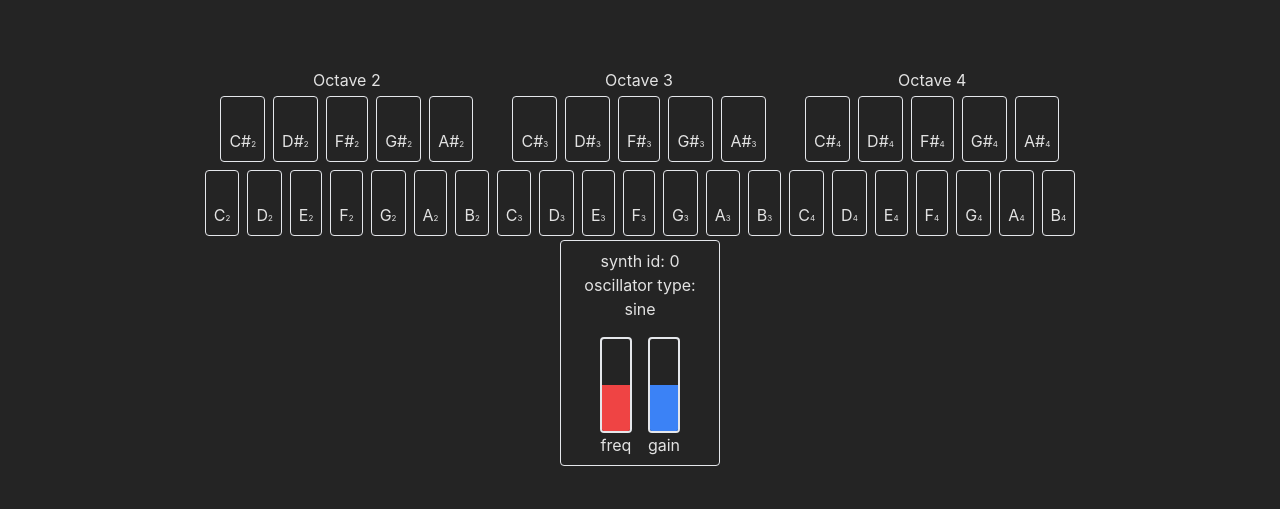
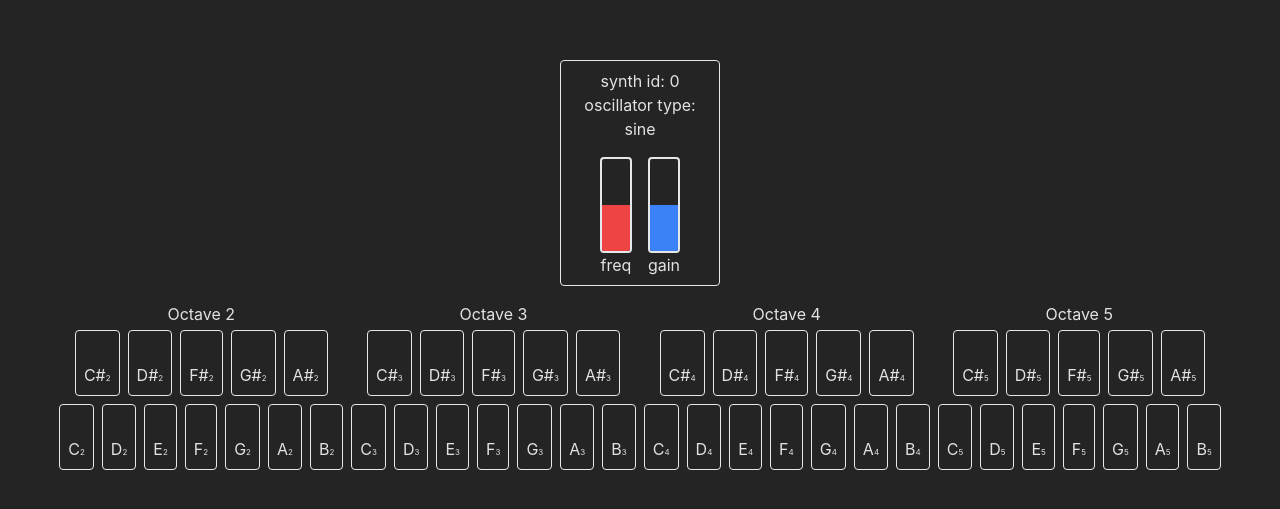
Before and after one commit to CalebBabin/synth-WebAudio, a React (Vite) app: page / in a window 1280 px wide. Shown: the part 133-642 px from the top of the page. Built offline with nearby package versions, Linux system fonts and the light colour scheme.

Commit message:
reorganize keyboard

```diff
--- a/src/App.jsx
+++ b/src/App.jsx
@@ -2,7 +2,9 @@ import Keyboard from "./components/keyboard"
 import Synth from "./components/synth"
 
 function App() {
-	return <div className="flex flex-col items-center w-full">
+	return <div className="flex flex-col items-center w-full gap-4">
+		<Synth instrumentID={0} />
+
 		<div className="flex flex-wrap justify-center">
 			<div className="flex flex-col items-center">
 				Octave 2
@@ -19,8 +21,12 @@ function App() {
 				<Keyboard instrumentID={0} octaveRange={[4]} noSharp={false} onlySharp={true} />
 				<Keyboard instrumentID={0} octaveRange={[4]} noSharp={true} />
 			</div>
+			<div className="flex flex-col items-center">
+				Octave 5
+				<Keyboard instrumentID={0} octaveRange={[5]} noSharp={false} onlySharp={true} />
+				<Keyboard instrumentID={0} octaveRange={[5]} noSharp={true} />
+			</div>
 		</div>
-		<Synth instrumentID={0} />
 	</div>
 }
 
--- a/src/components/synth.jsx
+++ b/src/components/synth.jsx
@@ -21,8 +21,8 @@ export default function Synth({
 		gainNode.connect(audioContext.destination);
 
 		let oscillatorStarted = false;
-		let oscillatorTargetFrequency = 293.66476791740756;
-		let oscillatorCurrentFrequency = 293.66476791740756;
+		let oscillatorTargetFrequency = 0;
+		let oscillatorCurrentFrequency = 0;
 
 		let oscillatorTargetGain = 0;
 		let oscillatorCurrentGain = 0;
```
